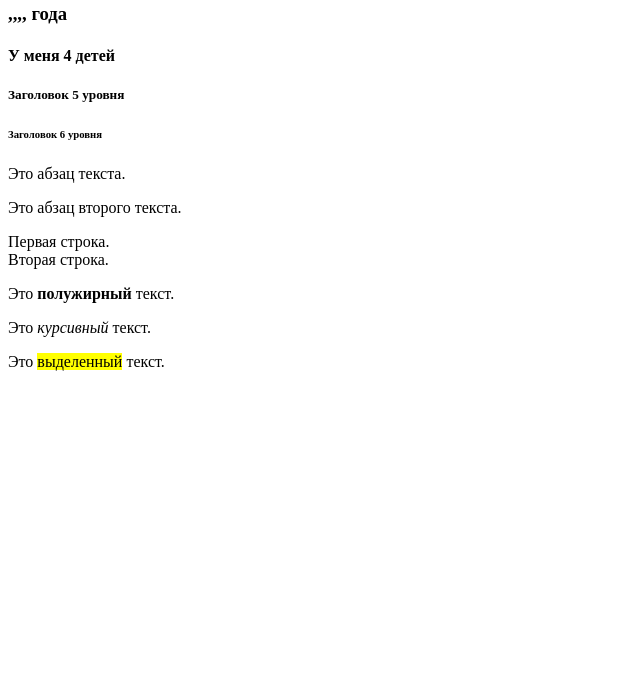
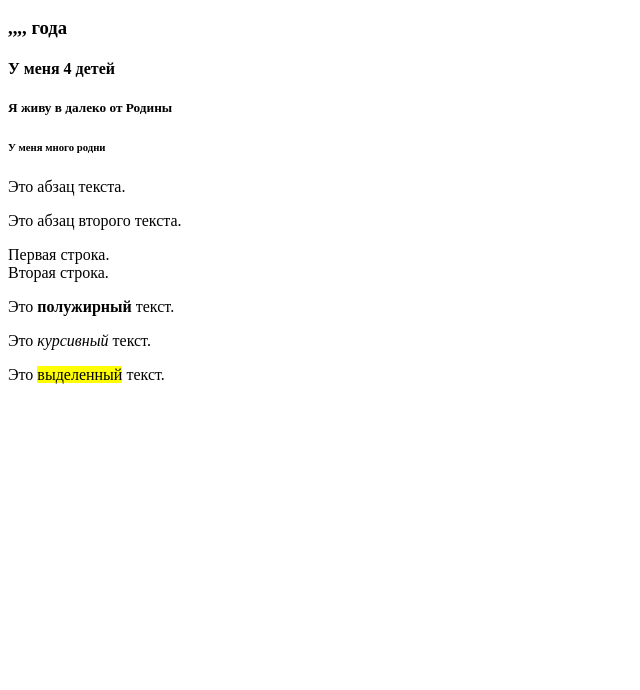
Before and after one commit to Zhanatbo/MyFile, a plain HTML site: page index.html in a window 1280 px wide. Shown: the part 110-800 px from the top of the page, without its empty margins (0-640 px from the left). Drawn offline with Linux system fonts and the light colour scheme.

Commit message:
added some text2

```diff
--- a/index.html
+++ b/index.html
@@ -1,11 +1,18 @@
 
-<title>Document</title>
+<!DOCTYPE html>
+<html lang="en">
+<head>
+   <meta charset="UTF-8">
+   <meta name="viewport" content="width=device-width, initial-scale=1.0">
+   <title>Document</title>
+</head>
+<body>
 <h1>Меня зовут Жанат</h1>
 <h2>Родилась в декабре</h2>
 <h3>,,,, года</h3>
 <h4>У меня 4 детей</h4>
-<h5>Заголовок 5 уровня</h5>
-<h6>Заголовок 6 уровня</h6>
+<h5>Я живу в далеко от Родины</h5>
+<h6>У меня много родни</h6>
 
 
 <p>Это абзац текста.</p>
@@ -15,3 +22,5 @@
 <p>Это <b>полужирный</b> текст.</p>
 <p>Это <i>курсивный</i> текст.</p>
 <p>Это <mark>выделенный</mark> текст.</p>
+</body>
+</html>
```
